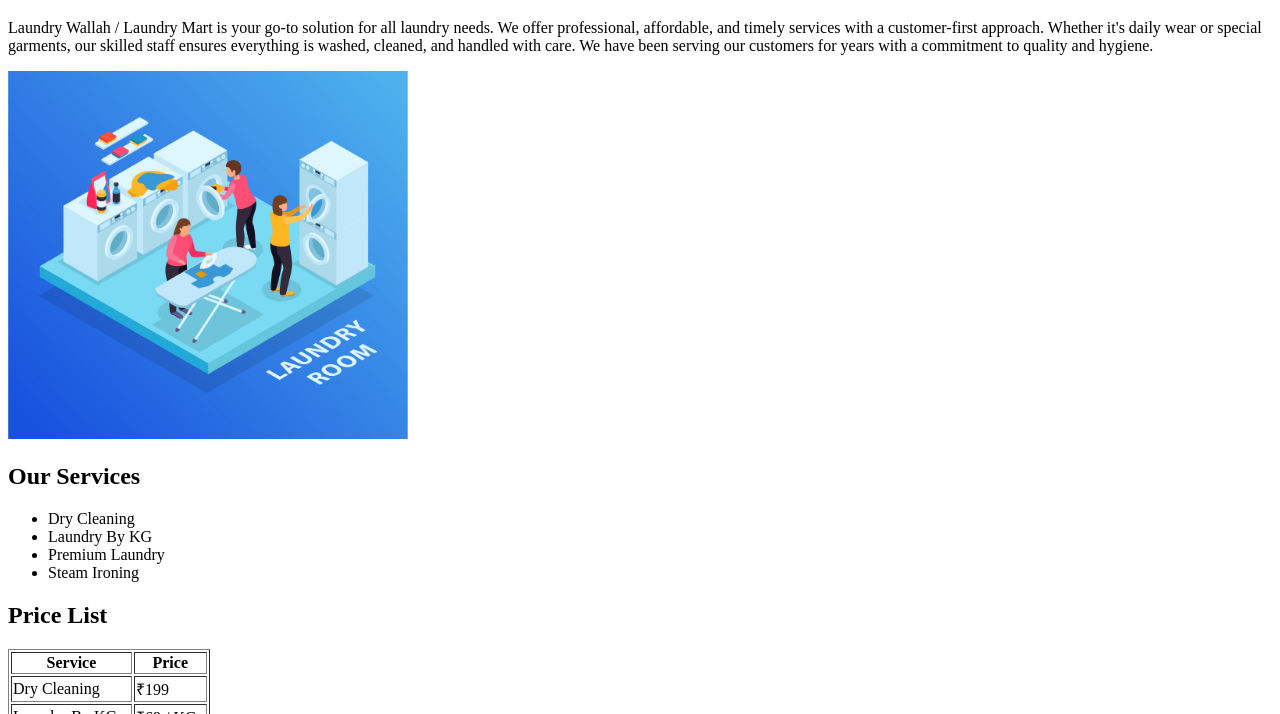
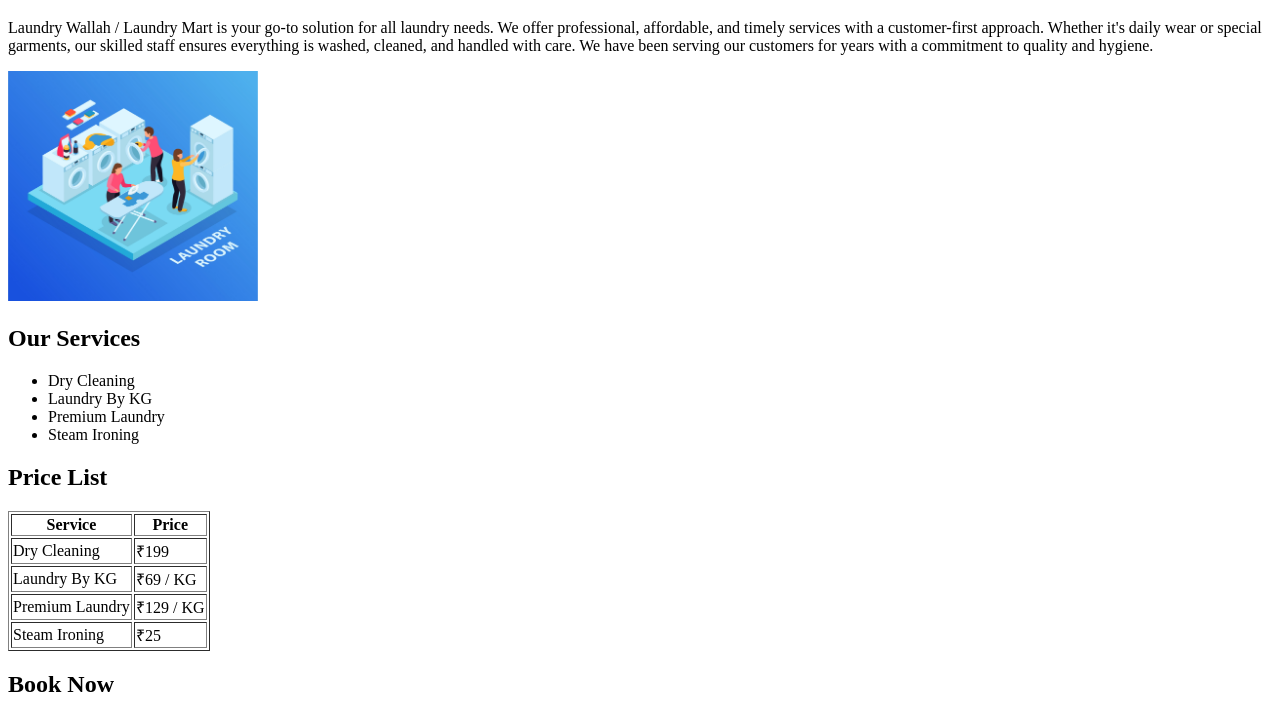
Before and after one commit to AjayBayal/Assignment1, a plain HTML site: page index.html in a window 1280 px wide. Shown: the part 61-775 px from the top of the page. Drawn offline with Linux system fonts and the light colour scheme.

Commit message:
2nd commit

```diff
--- a/index.html
+++ b/index.html
@@ -24,7 +24,7 @@
             </article>
 
             <article>
-                <img src="img/laundry_washing_isometric.jpg" alt="" width="400">
+                <img src="img/laundry_washing_isometric.jpg" alt="" width="250">
             </article>
         </section>
         <section>
```
